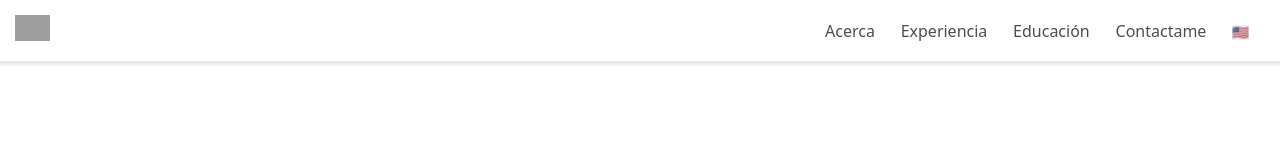
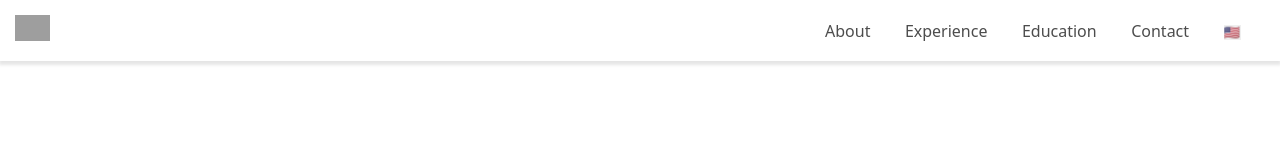
Before and after one commit to makinox/PortafolioPersonal, a Next.js app: page / in a window 1280 px wide. Shown: the top 160 px of the page. Built offline with nearby package versions, Linux system fonts and the light colour scheme; grey boxes are pictures that could not be loaded.

Commit message:
[Fix] navbar lag

```diff
--- a/pages/index.js
+++ b/pages/index.js
@@ -24,7 +24,7 @@ export default class extends React.Component {
             <div>
                 <Head />
                 <section className="initial">
-                    <Navbar change={this.handleChange} />
+                    <Navbar change={this.handleChange} lang={this.state.lang}/>
                     <Hero lang={this.state.lang}/>
                     <About lang={this.state.lang}/>
                 </section>
--- a/src/navbar/index.js
+++ b/src/navbar/index.js
@@ -1,4 +1,5 @@
 import img1 from '../../static/navbar/logo.svg'
+import message from '../lang/messages'
 
 export default (props) => (
     <header>
@@ -7,16 +8,16 @@ export default (props) => (
                 <a href="#"><img src={img1} alt="Logo de jesús bossa" /></a>
             </div>
             <div>
-                <a href="#about">Acerca</a>
+                <a href="#about">{message[props.lang]['nav.about']}</a>
             </div>
             <div>
-                <a href="#experience">Experiencia</a>
+                <a href="#experience">{message[props.lang]['nav.exp']}</a>
             </div>
             <div>
-                <a href="#studies">Educación</a>
+                <a href="#studies">{message[props.lang]['nav.edu']}</a>
             </div>
             <div>
-                <a href="#contact">Contactame</a>
+                <a href="#contact">{message[props.lang]['nav.contact']}</a>
             </div>
             <div>
                 <select onChange={props.change} name="lang">
```
